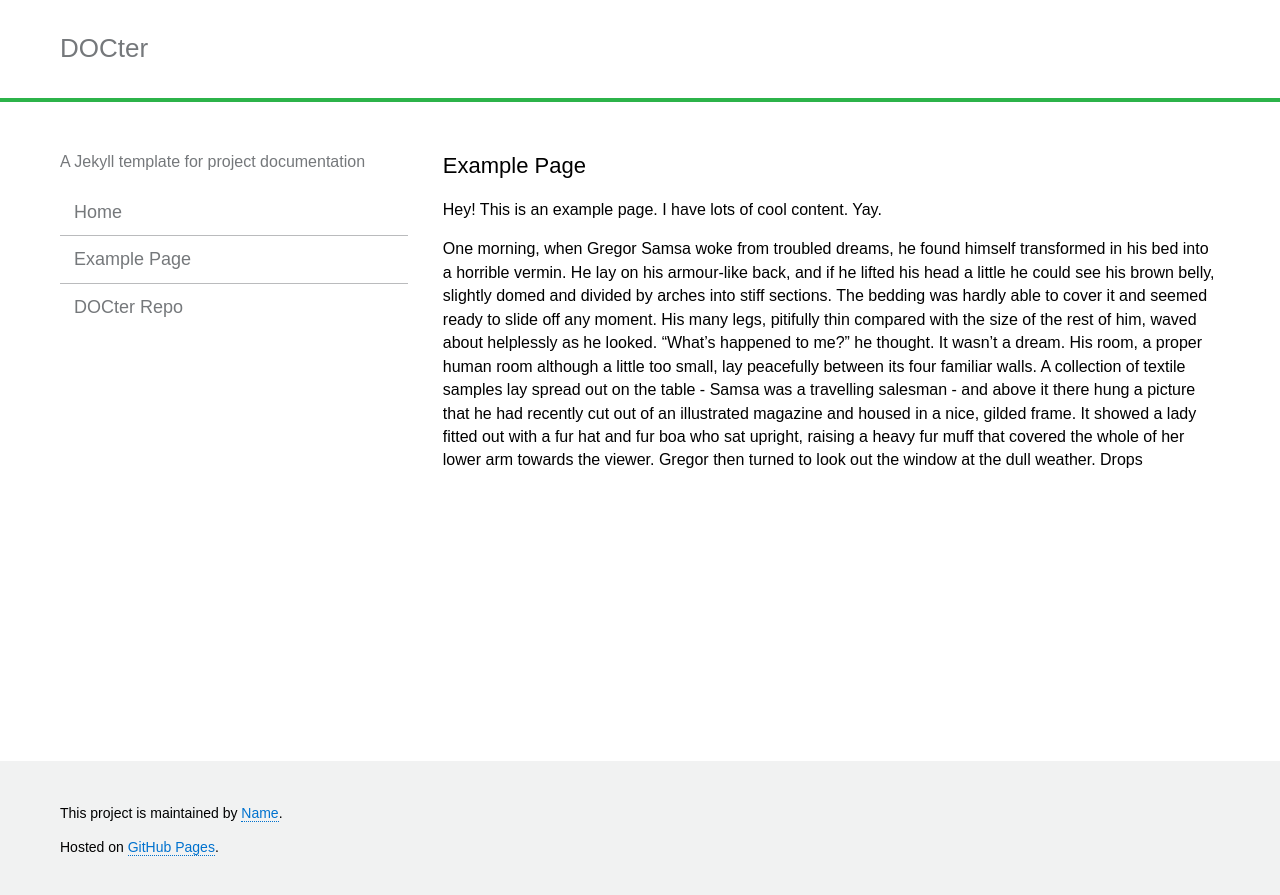
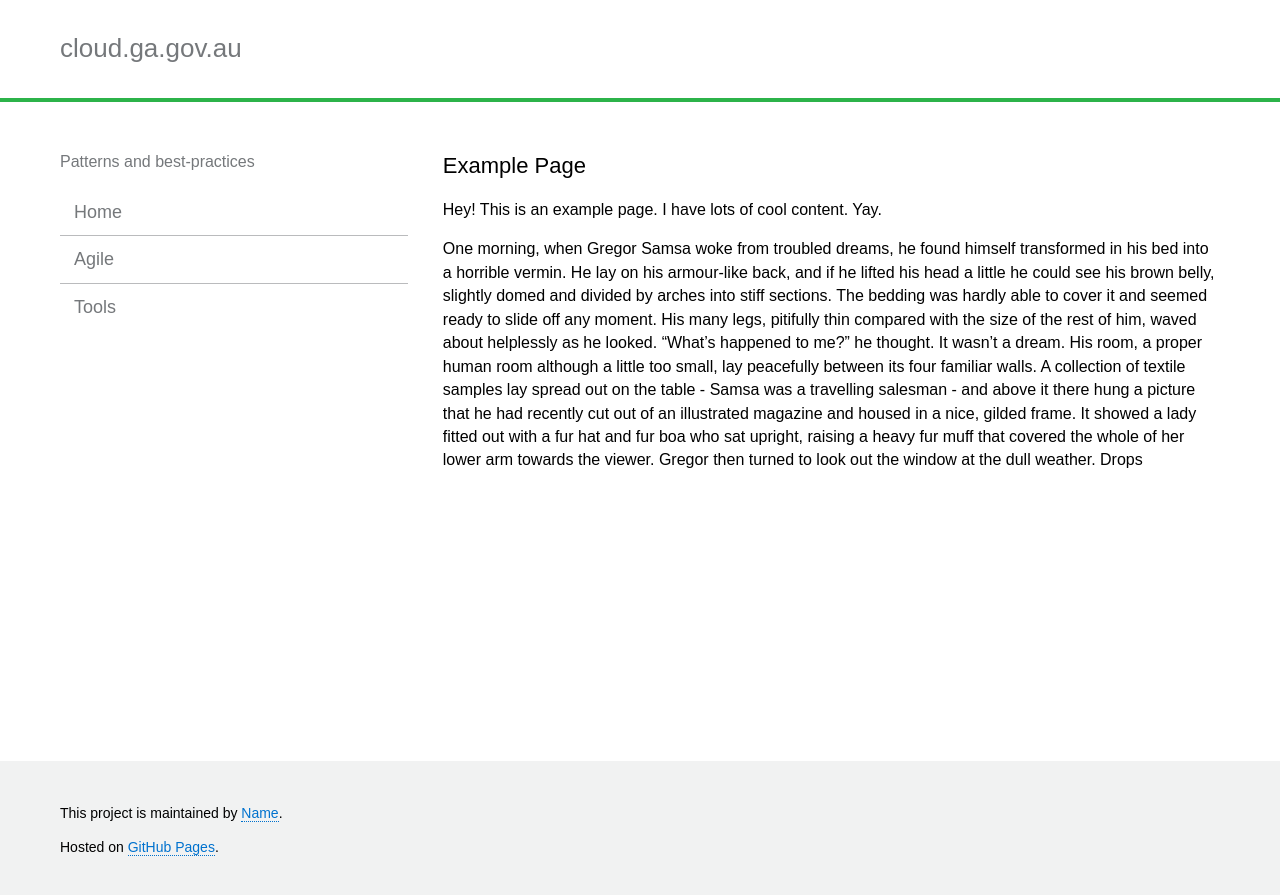
Before and after one commit to aynsof/cloud, a Jekyll site: the page built from docs/_pages/example_page.md, in a window 1280 px wide. Shown: the top 895 px of the page. Built offline with Jekyll 4.4.1, drawn with Linux system fonts in a browser that asks for light colours.

Commit message:
Edit config yaml

```diff
--- a/docs/_config.yml
+++ b/docs/_config.yml
@@ -9,8 +9,8 @@ collections:
     permalink: /:path/
 
 # Title
-name: DOCter
-subtitle: A Jekyll template for project documentation
+name: cloud.ga.gov.au
+subtitle: Patterns and best-practices
 
 # When using this template with a project page set the baseurl to '/project-name'
 # For user/organization pages set this to an empty string
@@ -34,19 +34,19 @@ navigation:
 - text: Home
   url: ./
   internal: true
-- text: Example Page
-  url: example_page/
+- text: Agile
+  url: agile_index
   internal: true
-- text: DOCter Repo
-  url: https://github.com/cfpb/DOCter
-  internal: false
+- text: Tools
+  url: tools
+  internal: true
 
 # Repo list
 # List repos that you would like to appear on the homepage here
 repos:
-- name: DOCter
-  description: Jekyll template for docs
-  url: https://github.com/cfpb/DOCter
+- name: Amazonia
+  description: Cloudformation templating for AWS
+  url: https://github.com/geoscience-australia/amazonia
 
 # Style Variables
 brand_color: "#2cb34a"
```
Also changed, not shown: docs/_pages/agile_index.md (added, +6 -0 lines).
